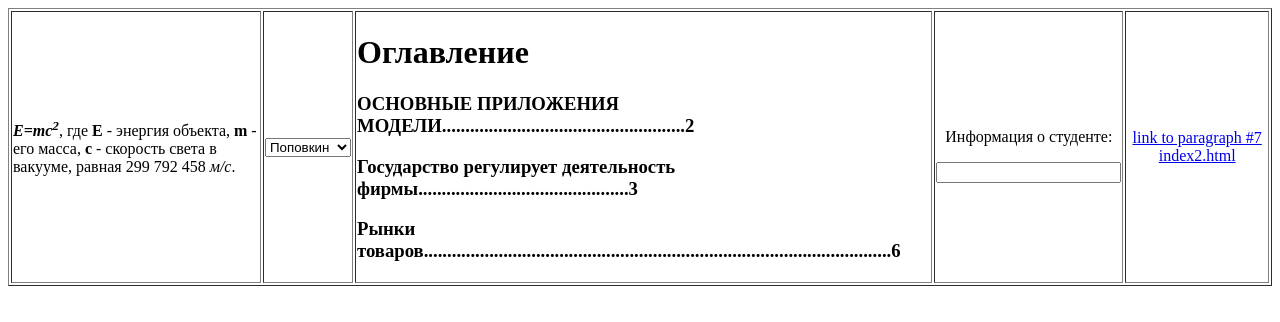
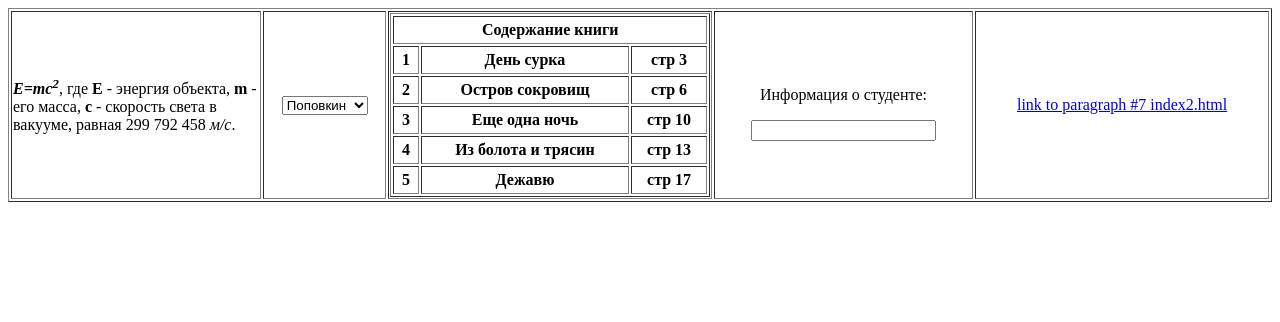
Before and after one commit to Safankov/SafankovDanylo, a plain HTML site: page index.html in a window 1280 px wide. Drawn offline with Linux system fonts and the light colour scheme.

Commit message:
some changes

```diff
--- a/index.html
+++ b/index.html
@@ -22,12 +22,40 @@
 				</select>
 			</td>
 
-			<td>
-					<h1>Оглавление</h1>
- 					<h3>ОСНОВНЫЕ ПРИЛОЖЕНИЯ МОДЕЛИ....................................................2</h3>
-  					<h3>Государство регулирует деятельность фирмы.............................................3</h3>
-  					<h3>Рынки товаров....................................................................................................6</h3>
-				</td>
+	<td>
+	<table class="list" width="100%" border="1" cellpadding = "4">
+    <tr>
+        <th colspan="4" class="nameList">
+            Содержание книги
+        </th>
+    </tr>
+    <tr>
+        <th class="num">1</th>
+        <th class="word">День сурка</th>
+        <th class="num">стр 3</th>
+    </tr>
+    <tr>
+        <th class="num">2</th>
+        <th class="word">Остров сокровищ</th>
+        <th class="num">стр 6</th>
+    </tr>
+    <tr>
+        <th class="num">3</th>
+        <th class="word">Еще одна ночь</th>
+        <th class="num">стр 10</th>
+    </tr>
+    <tr>
+        <th class="num">4</th>
+        <th class="word">Из болота и трясин</th>
+        <th class="num">стр 13</th>
+    </tr>
+    <tr>
+        <th class="num">5</th>
+        <th class="word">Дежавю</th>
+        <th class="num">стр 17</th>
+    </tr>
+</table>
+</td>
 
 			<td align="center">
 					<p>Информация о студенте:</p>
@@ -37,7 +65,6 @@
 			<td align="center">
 				<a href="index2.html#7paragraph">link to paragraph #7 index2.html</a>
 			</td>
-
 		</tr>
 	</table>
 </body>
```
